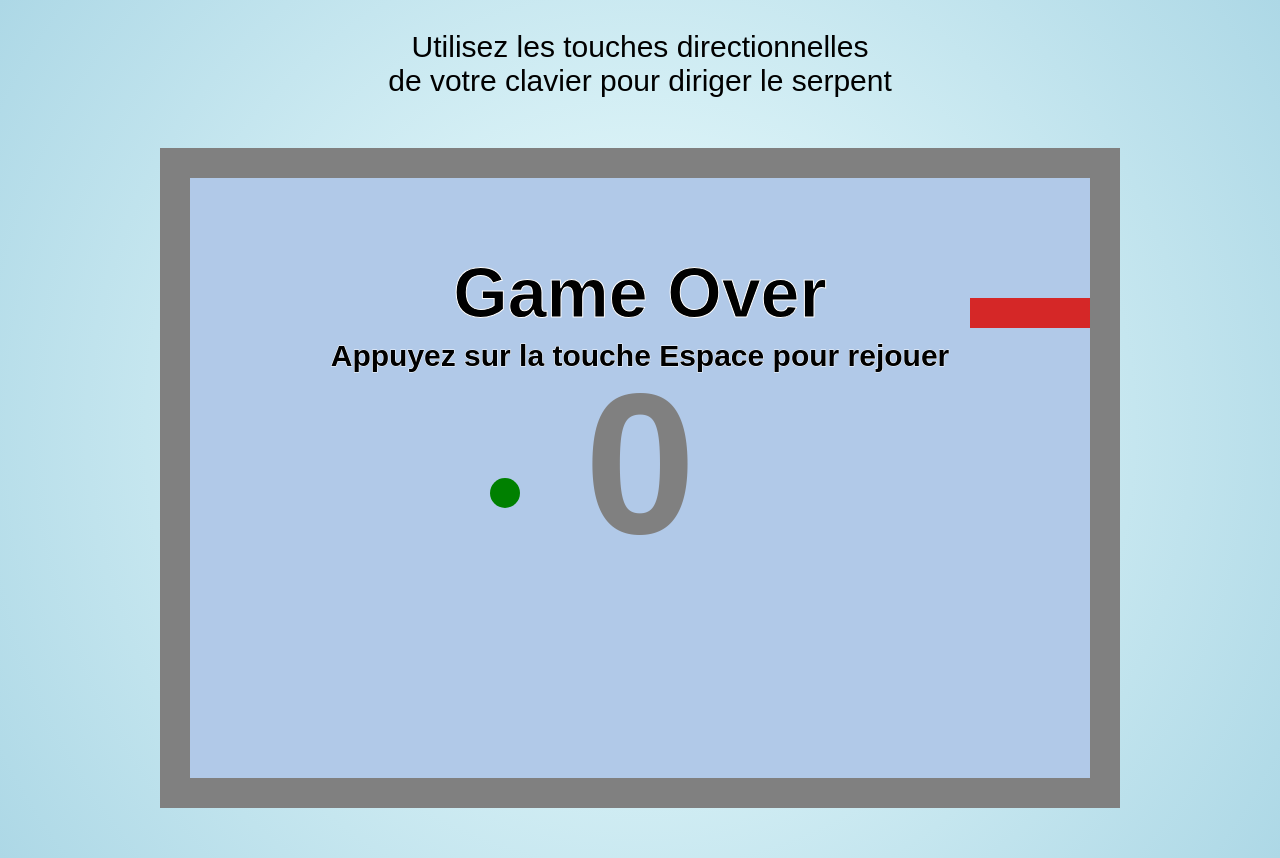
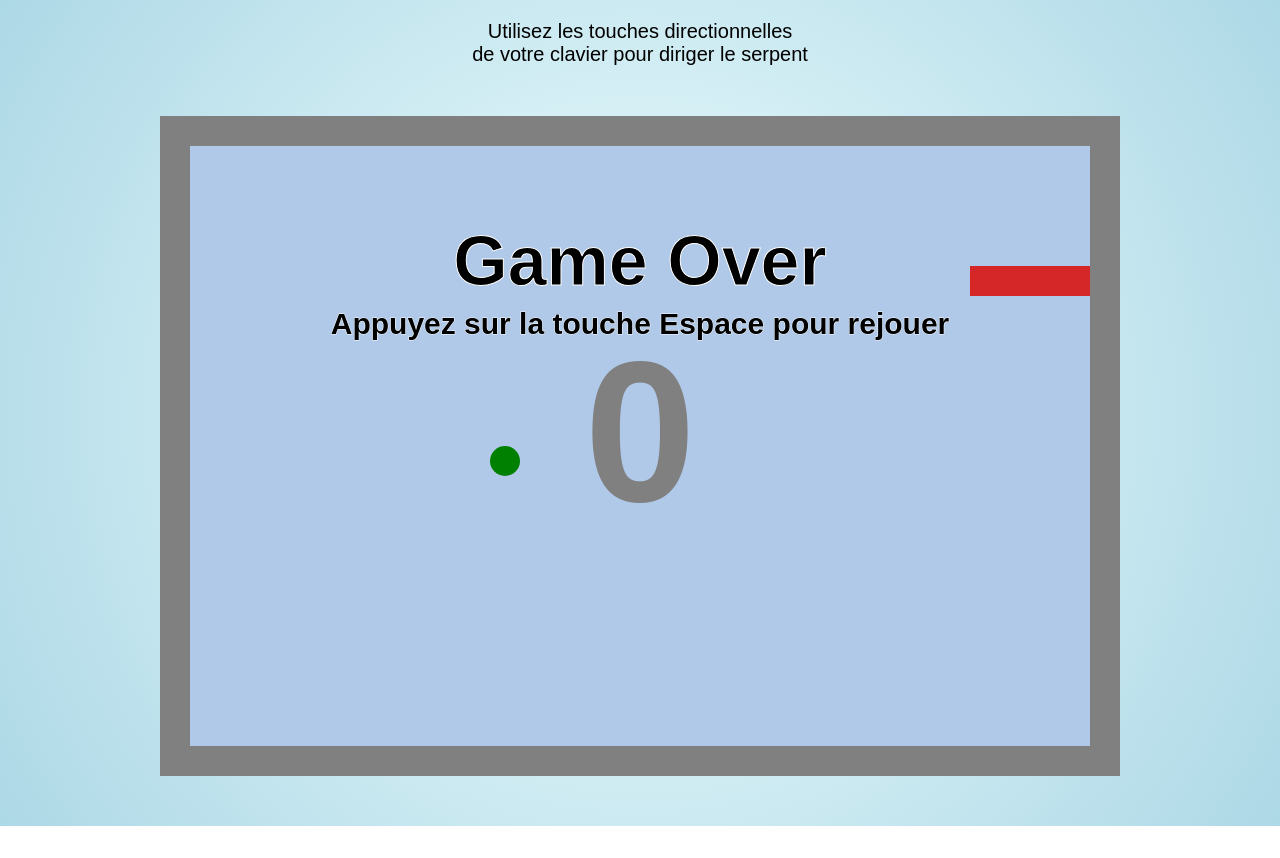
Before and after one commit to mouctarbarry/JSGames, a plain HTML site: page index.html in a window 1280 px wide. After the commit the page ends 826 px from the top, so only its background shows below. Drawn offline with Linux system fonts and the light colour scheme.

Commit message:
Update index.html

```diff
--- a/index.html
+++ b/index.html
@@ -12,7 +12,7 @@
 </head>
 <body>
 
-<p style="text-align: center; font-family: sans-serif; font-size: 30px;">Utilisez les touches directionnelles <br>
+<p style="text-align: center; font-family: sans-serif; font-size: 20px;">Utilisez les touches directionnelles <br>
     de votre clavier pour diriger le serpent</p>
 
 </body>
```
